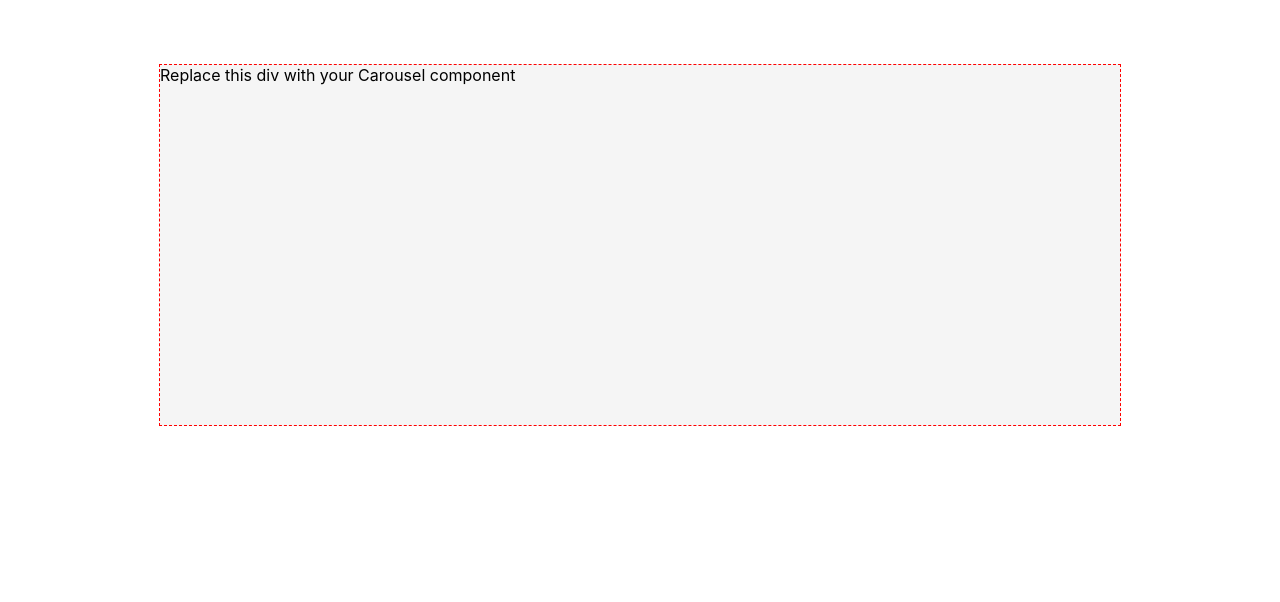
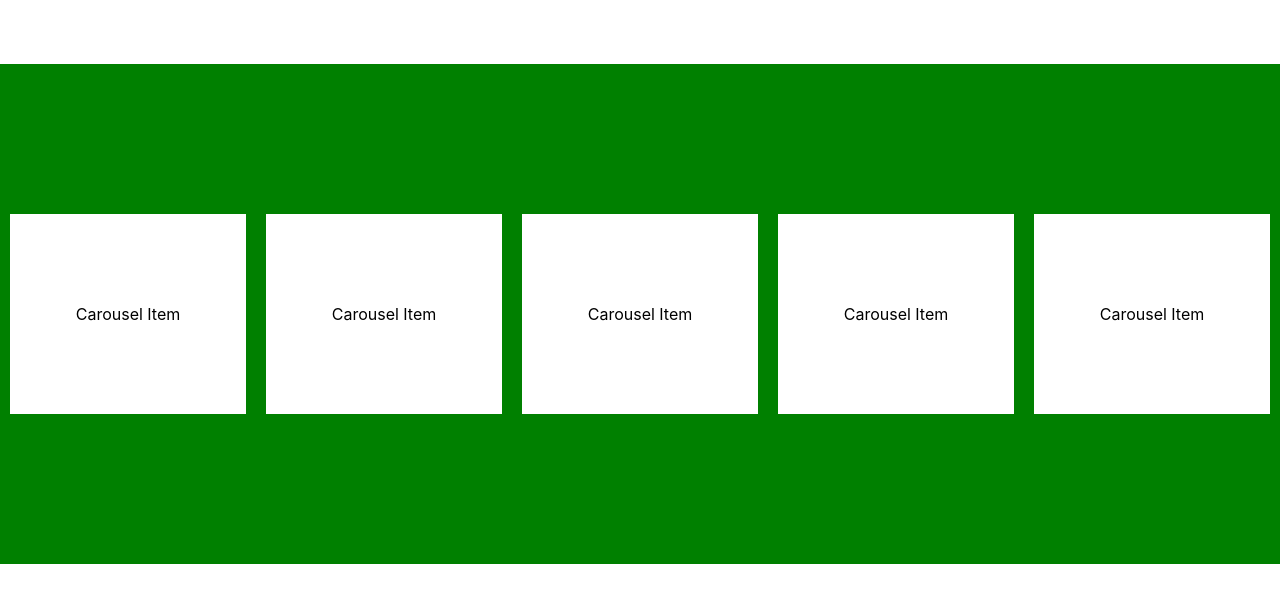
Before and after one commit to wontwon/bux-react, a React (Create React App) app: page / in a window 1280 px wide. Shown: the top 602 px of the page. Built offline with nearby package versions, Linux system fonts and the light colour scheme.

Commit message:
Setup initial component structure and layout

```diff
--- a/src/App.js
+++ b/src/App.js
@@ -1,12 +1,13 @@
 import "./App.css";
+
+// external modules
+import { Carousel } from "./shared";
 
 function App() {
   return (
     <div className="App">
       <div className="container">
-        <div className="placeholder">
-          Replace this div with your Carousel component
-        </div>
+        <Carousel />
       </div>
     </div>
   );
--- /dev/null
+++ b/src/shared/carousel/components/CarouselItem.js
@@ -0,0 +1,18 @@
+import React from "react";
+import styled from "styled-components"
+
+const StyledCarouselItemContainer = styled.div`
+  display: flex;
+  justify-content: center;
+  align-items: center;
+  height: 200px;
+  width: calc(100% / 5);
+  background: white;
+  margin: 10px;
+`
+
+ export const CarouselItem = () => {
+  return <StyledCarouselItemContainer>
+    Carousel Item
+  </StyledCarouselItemContainer>
+ };
--- /dev/null
+++ b/src/shared/carousel/components/CarouselNavButton.js
@@ -0,0 +1,5 @@
+import React from "react";
+
+export const CarouselNavBtn = () => {
+  return <div>Nav Button</div>
+}
--- /dev/null
+++ b/src/shared/carousel/index.js
@@ -0,0 +1,28 @@
+// node modules
+import React from "react";
+import styled from "styled-components";
+
+// internal imports
+import { CarouselItem } from "./components/CarouselItem";
+
+const StyledCarouselContainer = styled.div`
+  display: flex;
+  flex-direction: row;
+  align-items: center;
+  height: 500px;
+  width: 100%;
+  background: green;
+
+`
+
+const Carousel = () => {
+  return <StyledCarouselContainer>
+    <CarouselItem />
+    <CarouselItem />
+    <CarouselItem />
+    <CarouselItem />
+    <CarouselItem />
+  </StyledCarouselContainer>
+}
+
+export default Carousel
--- /dev/null
+++ b/src/shared/index.js
@@ -0,0 +1,5 @@
+import Carousel from "./carousel";
+
+export {
+  Carousel
+}
```
Also changed, not shown: src/shared/carousel/components/styles.js (added).
